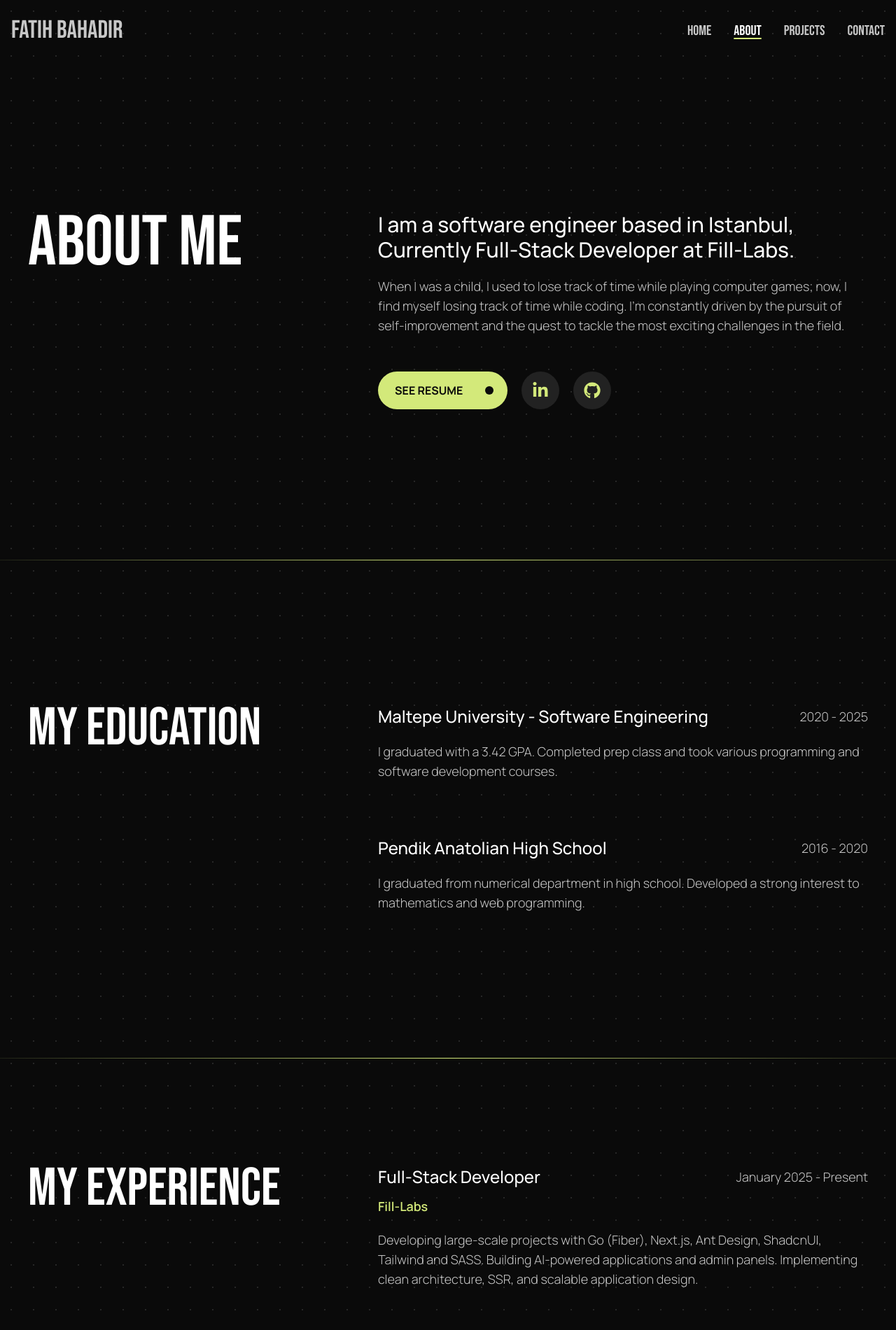
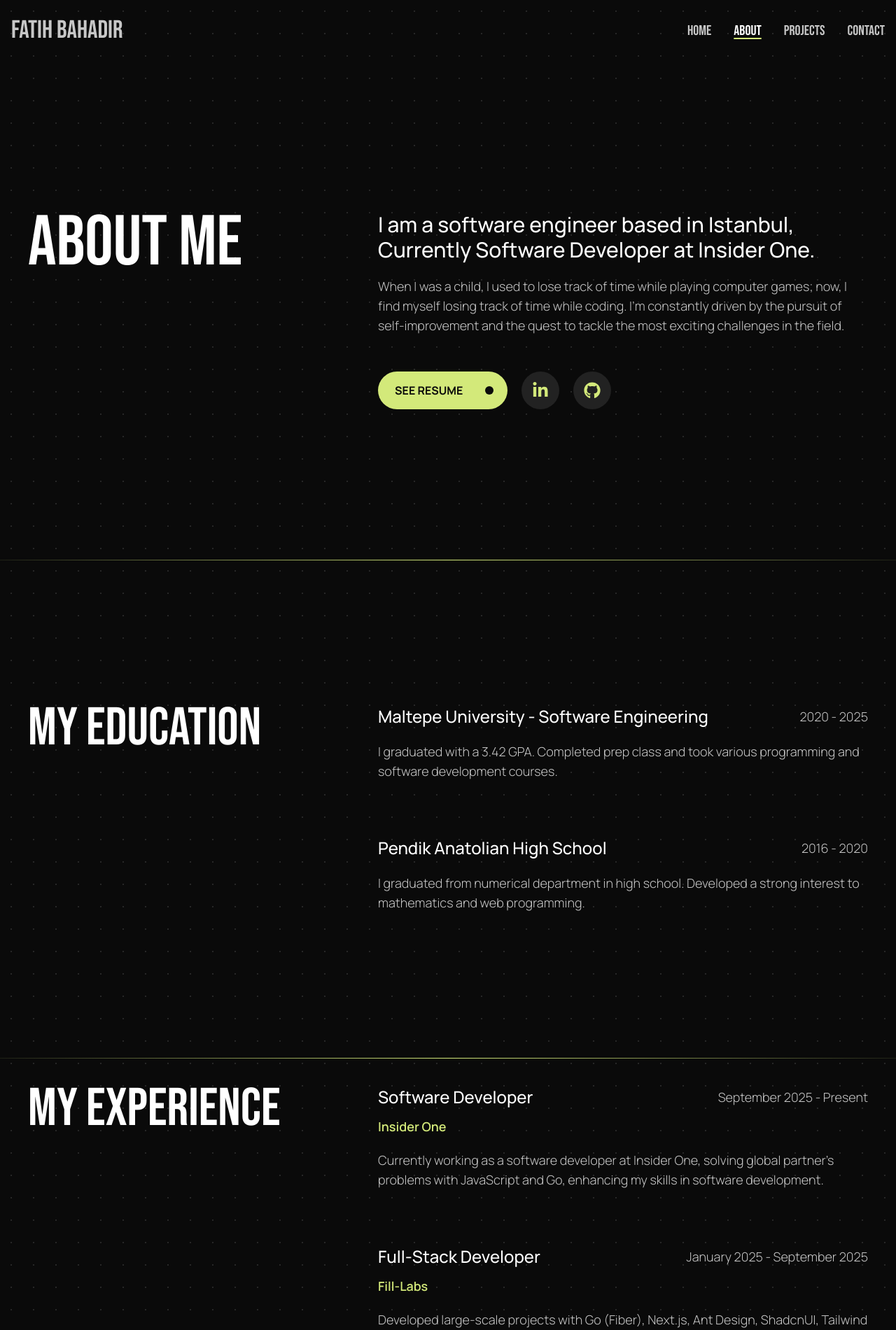
Before and after one commit to fatihbahadir/portfolio, a Next.js app: page /about in a window 1280 px wide. Shown: the top 1901 px of the page at 70% size. Built offline with nearby package versions, Linux system fonts and the light colour scheme.

Commit message:
feat: update job title and description in about section and data file

```diff
--- a/components/about/info.tsx
+++ b/components/about/info.tsx
@@ -18,7 +18,7 @@ const Information = () => {
   return (
     <>
       <h5 className="text-[20px] lg:text-2xl xl:text-3xl font-[500] leading-[140%]">
-        I am a software engineer based in Istanbul, Currently Full-Stack Developer at Fill-Labs.
+        I am a software engineer based in Istanbul, Currently Software Developer at Insider One.
       </h5>
       <p className="text-[16px] lg:text-[17px] xl:text-lg text-off-white leading-[150%] font-light">
         When I was a child, I used to lose track of time
--- a/data/data.ts
+++ b/data/data.ts
@@ -66,16 +66,22 @@ export const EDUCATION = [
 ];
 
 export const EXPERINCE = [
-
   {
     id: 1,
+    title: 'Software Developer',
+    firm: 'Insider One',
+    date: 'September 2025 - Present',
+    description: "Currently working as a software developer at Insider One, solving global partner's problems with JavaScript and Go, enhancing my skills in software development."
+  },
+  {
+    id: 2,
     title: 'Full-Stack Developer',
     firm: 'Fill-Labs',
-    date: 'January 2025 - Present',
-    description: 'Developing large-scale projects with Go (Fiber), Next.js, Ant Design, ShadcnUI, Tailwind and SASS. Building AI-powered applications and admin panels. Implementing clean architecture, SSR, and scalable application design.'
+    date: 'January 2025 - September 2025',
+    description: 'Developed large-scale projects with Go (Fiber), Next.js, Ant Design, ShadcnUI, Tailwind and SASS. Built AI-powered applications and admin panels. Implemented clean architecture, SSR, and scalable application design.'
   },
   {
-   id: 2,
+   id: 3,
     title: 'Frontend Developer Intern',
     firm: 'JotForm',
     date: 'July 2024 - August 2024',
```
Also changed, not shown: 1 other file (tests, documents, lock files or other folders).
